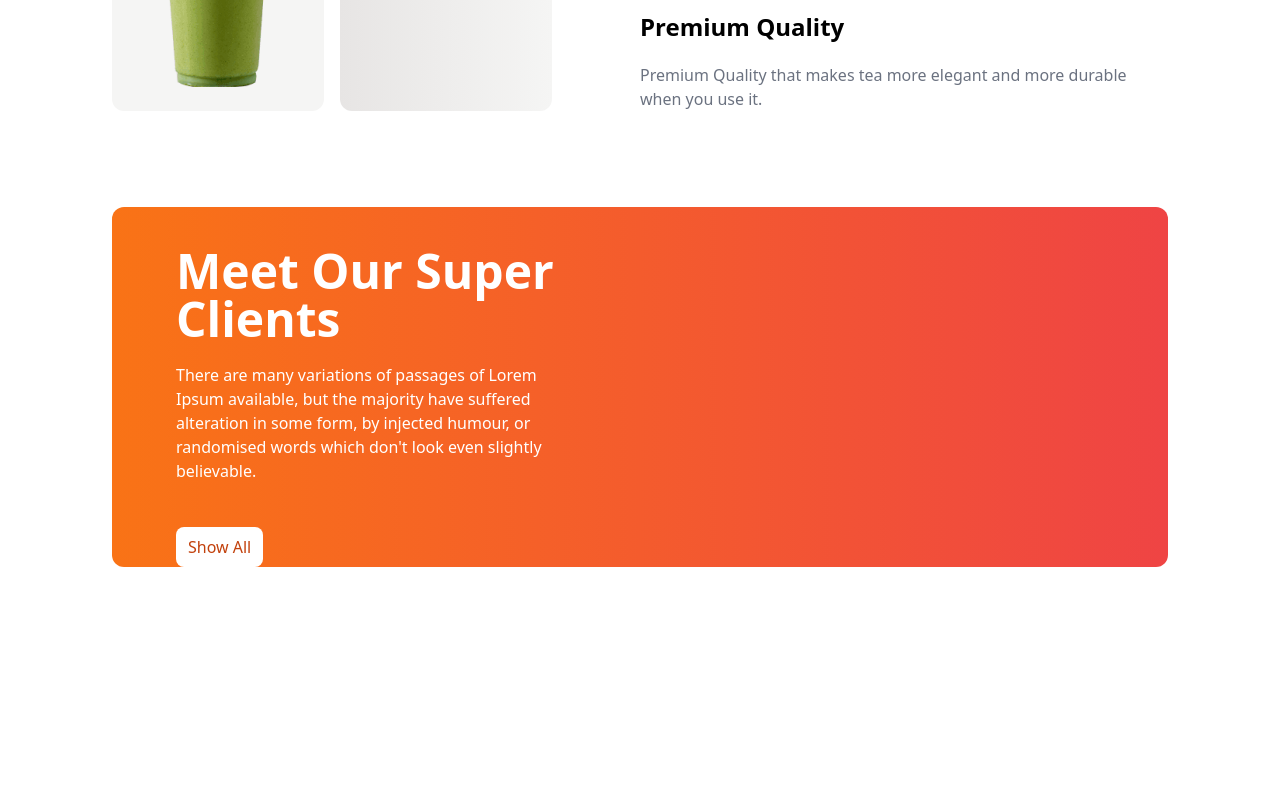
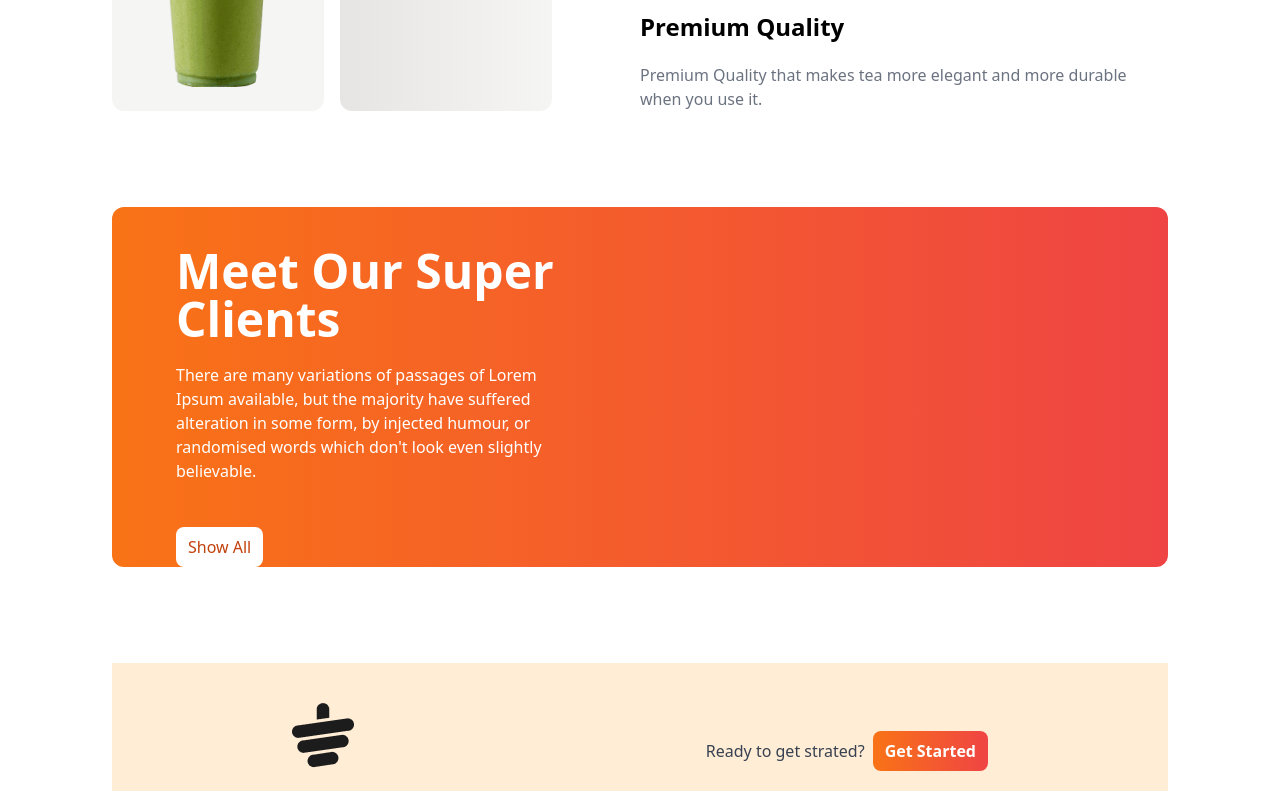
Before and after one commit to ma-aziz/tea-house, a plain HTML site: page index.html in a window 1280 px wide. Shown: the part 1621-2421 px from the top of the page. Before the commit the page ends 2284 px from the top, so only its background shows below. Drawn offline with nearby package versions, Linux system fonts and the light colour scheme.

Commit message:
footer section add

```diff
--- a/index.html
+++ b/index.html
@@ -143,6 +143,22 @@
                 <div></div>
           </div>
          </section>
+         <!-- news section -->
+
+         <!-- footer section -->
+          <footer class="bg-orange-100 h-32 text-gray-700 py-10 px-4 md:px-16">
+            <div class="w-9/12 mx-auto">
+              <!-- logo -->
+               <div class="mb-8 flex justify-between">
+                <img class="mb-8" src="./images/cup.png" alt="">
+                <div class="flex items-center gap-2">
+                  <h4>Ready to get strated?</h4>
+                  <button class="bg-gradient-to-r from-orange-500 to-red-500 px-3 py-2 rounded-lg text-white font-bold">Get Started</button>
+                </div>
+               </div>
+            </div>
+
+          </footer>
      </main>
 </body>
 </html>
```
